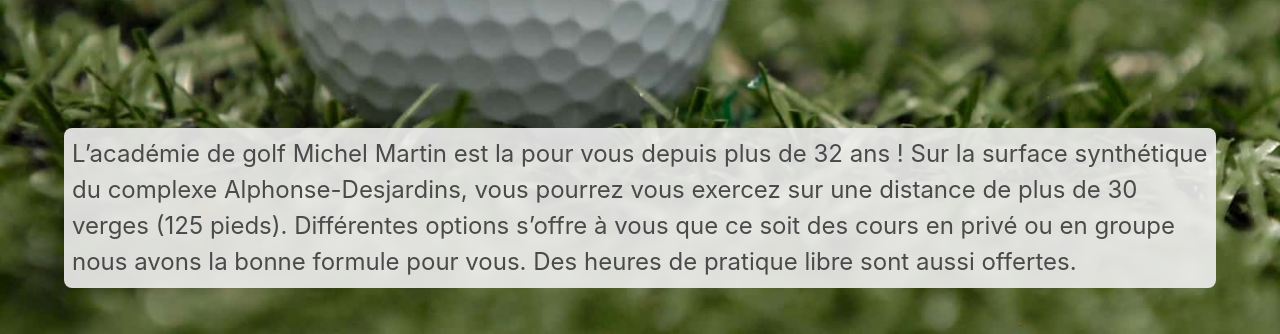
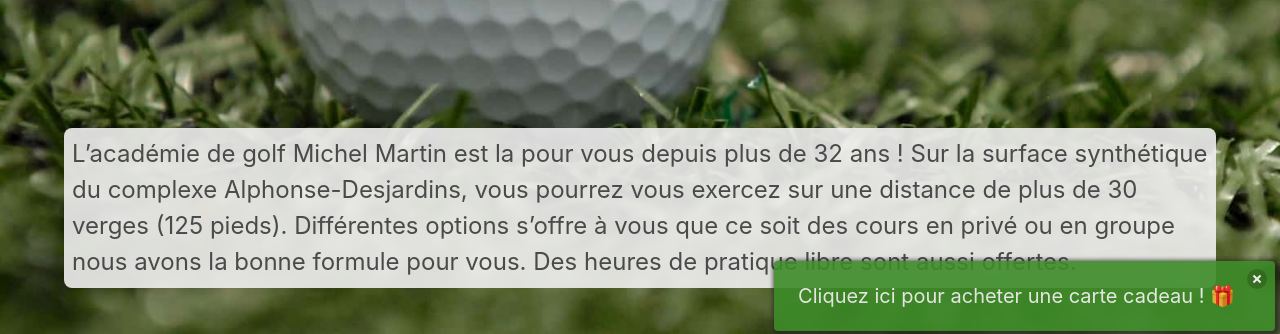
Before and after one commit to nitroboy720/webpitch, a plain HTML site: page public/agmm/index.html in a window 1280 px wide. Shown: the part 464-798 px from the top of the page. Drawn offline with Linux system fonts and the light colour scheme.

Commit message:
gift card notification modif

```diff
--- a/dev/page-builder/config.json
+++ b/dev/page-builder/config.json
@@ -39,6 +39,7 @@
                 "carte-vip.html",
                 "agmm/fitting.html",
                 "agmm/contact.html",
+                "/carte-cadeau.html",
                 "</body>"
             ]
         },{
--- a/dev/scss/_base.scss
+++ b/dev/scss/_base.scss
@@ -93,6 +93,7 @@ span.border{
     background-color: $green;
     opacity: 0.9;
     margin: 5px;
+    box-shadow: 2px 2px 4px 3px #222c;
     a {
         text-decoration-line: none !important;
     }
--- a/public/agmm/index.html
+++ b/public/agmm/index.html
@@ -235,4 +235,13 @@
         </div>
     </div>
 </footer>
+<div class="floating">
+    <div class="notification">
+        <button class="delete"></button>
+        <a href="https://squareup.com/gift/KMBPAY0Z4RPPP/order">
+            <p class="is-size-5">Cliquez ici pour acheter une carte cadeau&nbsp;!&nbsp;🎁</p>
+        </a>
+    </div>
+</div>
+
 </body>
```
Also changed, not shown: public/css/styles.css.
